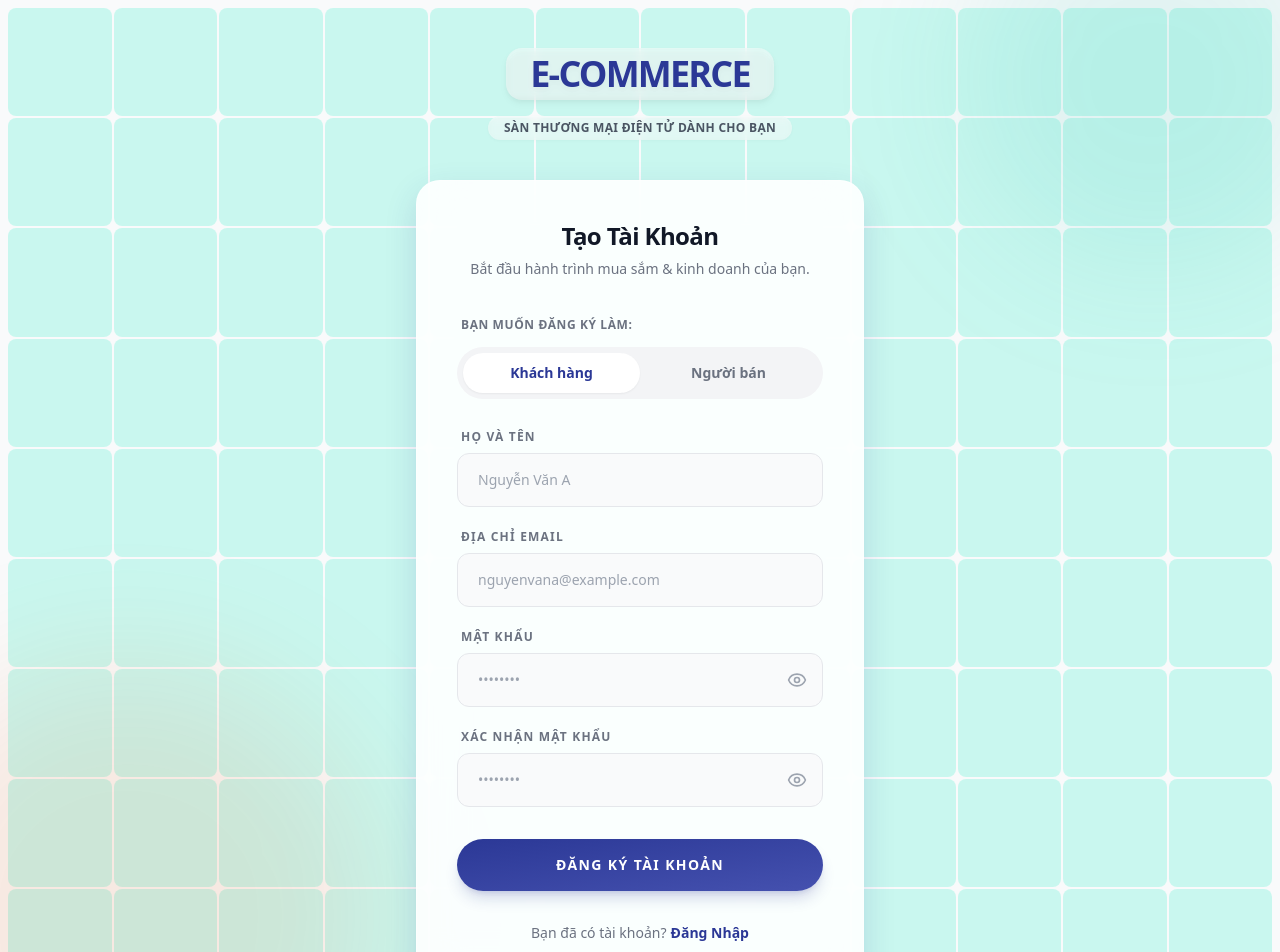
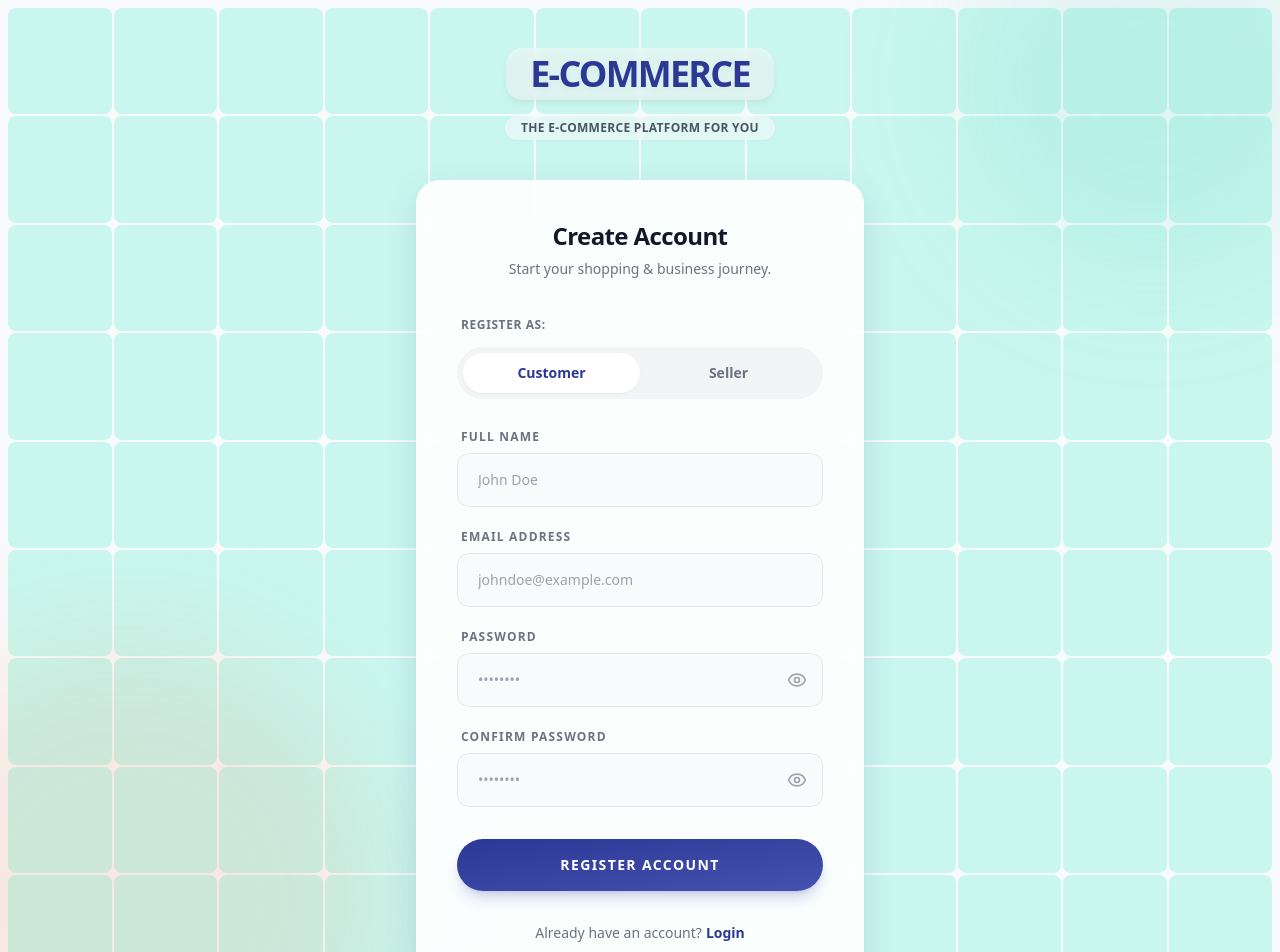
Before and after one commit to KhuongVAnh/e-commerce, a React (Vite) app in the folder frontend/: page /register in a window 1280 px wide. Shown: the top 952 px of the page. Built offline with nearby package versions, Linux system fonts and the light colour scheme; no server answers; the HTML template or start-up script is replaced by a standard one.

Commit message:
fetch(frontend): update auth
add change language

```diff
--- a/frontend/src/pages/auth/Login.jsx
+++ b/frontend/src/pages/auth/Login.jsx
@@ -1,5 +1,6 @@
 import { useState } from 'react';
 import { Link, useNavigate } from 'react-router-dom';
+import { useTranslation } from 'react-i18next';
 import { Eye, EyeOff, User, Store, ShieldAlert, ArrowLeft } from 'lucide-react';
 import { authService } from '../../services/authService';
 import useAuthStore from '../../store/useAuthStore';
@@ -7,6 +8,7 @@ import AuthBackground from '../../components/AuthBackground';
 
 const Login = () => {
   const navigate = useNavigate();
+  const { t } = useTranslation();
   const setAuthData = useAuthStore((state) => state.setAuthData);
 
   const [step, setStep] = useState(1);
@@ -59,7 +61,7 @@ const Login = () => {
       } else if (error?.message) {
         setErrorMsg(error.message);
       } else {
-        setErrorMsg("Đăng nhập thất bại. Vui lòng kiểm tra lại hệ thống.");
+        setErrorMsg(t("Đăng nhập thất bại. Vui lòng kiểm tra lại hệ thống."));
       }
     } finally {
       setLoading(false);
@@ -70,33 +72,28 @@ const Login = () => {
     <div className="font-sans text-gray-900 min-h-screen flex flex-col relative">
       <main className="flex-grow flex flex-col items-center justify-center relative overflow-hidden px-4 py-12">
 
-        {/* HIỆU ỨNG NỀN TƯƠNG TÁC */}
         <AuthBackground />
 
-        {/* LỚP DECORATION MỜ */}
         <div className="absolute top-[-10%] right-[-5%] w-[40rem] h-[40rem] rounded-full bg-[#2b3896]/10 blur-[120px] pointer-events-none z-0"></div>
         <div className="absolute bottom-[-10%] left-[-5%] w-[30rem] h-[30rem] rounded-full bg-orange-600/10 blur-[100px] pointer-events-none z-0"></div>
 
-        {/* NỘI DUNG CHÍNH  */}
         <div className="mb-10 text-center w-full flex flex-col items-center z-10 pointer-events-none">
           <h1 className="text-4xl font-extrabold tracking-tighter text-[#2b3896] leading-none mb-2 uppercase drop-shadow-md bg-white/50 px-6 py-2 rounded-2xl backdrop-blur-sm inline-block">
             E-COMMERCE
           </h1>
           <p className="text-gray-600 tracking-wide uppercase text-xs font-bold drop-shadow-sm bg-white/50 px-4 py-1 rounded-full backdrop-blur-sm mt-2">
-            Sàn thương mại điện tử dành cho bạn
+            {t('Sàn thương mại điện tử dành cho bạn')}
           </p>
         </div>
 
-        {/* CONTAINER FORM */}
         <div className="w-full max-w-md z-10">
           <div className="bg-white/90 backdrop-blur-xl shadow-[0px_12px_32px_rgba(43,56,150,0.15)] rounded-3xl p-8 md:p-10 border border-white/40 min-h-[400px] flex flex-col justify-center">
 
-            {/* BƯỚC 1: MÀN HÌNH CHỌN ROLE */}
             {step === 1 && (
               <div className="animate-in fade-in slide-in-from-bottom-4 duration-500">
                 <header className="mb-8 text-center">
-                  <h2 className="font-extrabold text-2xl text-gray-900 leading-tight tracking-tight mb-2">Bạn là ai?</h2>
-                  <p className="text-sm text-gray-500 font-medium">Vui lòng chọn tư cách đăng nhập</p>
+                  <h2 className="font-extrabold text-2xl text-gray-900 leading-tight tracking-tight mb-2">{t('Bạn là ai?')}</h2>
+                  <p className="text-sm text-gray-500 font-medium">{t('Vui lòng chọn tư cách đăng nhập')}</p>
                 </header>
 
                 <div className="space-y-4">
@@ -108,8 +105,8 @@ const Login = () => {
                       <User size={24} />
                     </div>
                     <div className="text-left">
-                      <h3 className="font-bold text-gray-900 text-lg">Khách hàng</h3>
-                      <p className="text-xs text-gray-500 font-medium">Mua sắm & Theo dõi đơn hàng</p>
+                      <h3 className="font-bold text-gray-900 text-lg">{t('Khách hàng')}</h3>
+                      <p className="text-xs text-gray-500 font-medium">{t('Mua sắm & Theo dõi đơn hàng')}</p>
                     </div>
                   </button>
 
@@ -121,8 +118,8 @@ const Login = () => {
                       <Store size={24} />
                     </div>
                     <div className="text-left">
-                      <h3 className="font-bold text-gray-900 text-lg">Người bán hàng</h3>
-                      <p className="text-xs text-gray-500 font-medium">Quản lý gian hàng & Sản phẩm</p>
+                      <h3 className="font-bold text-gray-900 text-lg">{t('Người bán hàng')}</h3>
+                      <p className="text-xs text-gray-500 font-medium">{t('Quản lý gian hàng & Sản phẩm')}</p>
                     </div>
                   </button>
 
@@ -134,29 +131,28 @@ const Login = () => {
                       <ShieldAlert size={24} />
                     </div>
                     <div className="text-left">
-                      <h3 className="font-bold text-gray-900 text-lg">Quản trị viên</h3>
-                      <p className="text-xs text-gray-500 font-medium">Truy cập hệ thống quản lý</p>
+                      <h3 className="font-bold text-gray-900 text-lg">{t('Quản trị viên')}</h3>
+                      <p className="text-xs text-gray-500 font-medium">{t('Truy cập hệ thống quản lý')}</p>
                     </div>
                   </button>
                 </div>
               </div>
             )}
 
-            {/* BƯỚC 2: MÀN HÌNH ĐIỀN FORM ĐĂNG NHẬP */}
             {step === 2 && (
               <div className="animate-in fade-in slide-in-from-right-8 duration-500">
                 <header className="mb-6 relative flex items-center justify-center">
                   <button
                     onClick={() => setStep(1)}
                     className="absolute left-0 p-2 text-gray-400 hover:text-gray-900 hover:bg-gray-100 rounded-full transition-colors"
-                    title="Quay lại chọn vai trò"
+                    title={t("Quay lại chọn vai trò")}
                   >
                     <ArrowLeft size={20} />
                   </button>
                   <div className="text-center">
-                    <h2 className="font-extrabold text-2xl text-gray-900 leading-tight tracking-tight">Đăng Nhập</h2>
+                    <h2 className="font-extrabold text-2xl text-gray-900 leading-tight tracking-tight">{t('Đăng Nhập')}</h2>
                     <p className="text-xs font-bold text-[#2b3896] uppercase tracking-widest mt-1">
-                      Dành cho {role === 'SELLER' ? 'Người Bán' : role === 'ADMIN' ? 'Quản Trị Viên' : 'Khách Hàng'}
+                      {t('Dành cho')} {role === 'SELLER' ? t('Người Bán') : role === 'ADMIN' ? t('Quản Trị Viên') : t('Khách Hàng')}
                     </p>
                   </div>
                 </header>
@@ -170,13 +166,13 @@ const Login = () => {
                 <form className="space-y-6" onSubmit={handleSubmit}>
                   <div className="space-y-2">
                     <label className="block text-xs font-bold uppercase tracking-widest text-gray-500 ml-1">
-                      Địa chỉ Email
+                      {t('Địa chỉ Email')}
                     </label>
                     <div className="relative">
                       <input
                         name="email" type="email" required
                         value={formData.email} onChange={handleChange}
-                        placeholder="name@example.com"
+                        placeholder={t("name@example.com")}
                         className="w-full px-4 py-4 bg-gray-50 border border-gray-200 rounded-xl focus:border-[#2b3896] focus:ring-2 focus:ring-[#2b3896]/20 transition-all outline-none text-sm font-medium"
                       />
                     </div>
@@ -185,7 +181,7 @@ const Login = () => {
                   <div className="space-y-2">
                     <div className="flex justify-between items-center px-1">
                       <label className="block text-xs font-bold uppercase tracking-widest text-gray-500">
-                        Mật khẩu
+                        {t('Mật khẩu')}
                       </label>
                     </div>
                     <div className="relative">
@@ -209,14 +205,14 @@ const Login = () => {
                     className={`w-full mt-8 py-4 rounded-full text-white font-bold text-sm tracking-widest uppercase shadow-lg transition-all
                       ${loading ? 'bg-gray-400 cursor-not-allowed' : 'bg-gradient-to-br from-[#2b3896] to-[#4551af] shadow-[#2b3896]/20 hover:scale-[1.02] active:scale-95'}`}
                   >
-                    {loading ? 'Đang xử lý...' : 'Đăng nhập'}
+                    {loading ? t('Đang xử lý...') : t('Đăng nhập')}
                   </button>
 
                   {(role === 'CUSTOMER' || role === 'SELLER') && (
                     <p className="text-center mt-6 text-sm text-gray-500 font-medium">
-                      Bạn chưa có tài khoản?{' '}
-                      <Link to="/register" className="text-[#2b3896] hover:underline font-bold transition-all">
-                        Đăng Ký
+                      {t('Bạn chưa có tài khoản?')}
+                      <Link to="/register" className="text-[#2b3896] hover:underline font-bold transition-all ml-1">
+                        {t('Đăng Ký')}
                       </Link>
                     </p>
                   )}
@@ -229,7 +225,7 @@ const Login = () => {
       </main>
 
       <footer className="w-full py-6 text-center border-t border-gray-200 bg-white/50 backdrop-blur-sm relative z-10">
-        <p className="text-xs text-gray-500 tracking-widest uppercase font-bold">© 2026 Đồ án E-Commerce. Nhóm 31.</p>
+        <p className="text-xs text-gray-500 tracking-widest uppercase font-bold">© {t('2026 Đồ án E-Commerce. Nhóm 31.')}</p>
       </footer>
     </div>
   );
--- a/frontend/src/pages/auth/Register.jsx
+++ b/frontend/src/pages/auth/Register.jsx
@@ -1,20 +1,19 @@
 import { useState } from 'react';
 import { Link, useNavigate } from 'react-router-dom';
+import { useTranslation } from 'react-i18next';
 import { Eye, EyeOff } from 'lucide-react';
 import { authService } from '../../services/authService';
 import AuthBackground from '../../components/AuthBackground';
 
 const Register = () => {
   const navigate = useNavigate();
+  const { t } = useTranslation();
 
-  // State quản lý việc chọn Role
   const [role, setRole] = useState('customer');
 
-  // State quản lý ẩn/hiện mật khẩu
   const [showPassword, setShowPassword] = useState(false);
   const [showConfirmPassword, setShowConfirmPassword] = useState(false);
 
-  // State quản lý API và Form
   const [loading, setLoading] = useState(false);
   const [errorMsg, setErrorMsg] = useState('');
   const [formData, setFormData] = useState({
@@ -24,18 +23,16 @@ const Register = () => {
     confirmPassword: ''
   });
 
-  // Cập nhật dữ liệu khi gõ
   const handleChange = (e) => {
     setFormData({ ...formData, [e.target.name]: e.target.value });
-    setErrorMsg(''); // Xóa lỗi khi gõ lại
+    setErrorMsg('');
   };
 
-  // Xử lý khi bấm nút Đăng Ký
   const handleSubmit = async (e) => {
     e.preventDefault();
 
     if (formData.password !== formData.confirmPassword) {
-      setErrorMsg("Mật khẩu xác nhận không khớp!");
+      setErrorMsg(t("Mật khẩu xác nhận không khớp!"));
       return;
     }
 
@@ -52,7 +49,7 @@ const Register = () => {
 
       await authService.register(payload);
 
-      alert("Đăng ký thành công! Vui lòng đăng nhập.");
+      alert(t("Đăng ký thành công! Vui lòng đăng nhập."));
       navigate('/login');
 
     } catch (error) {
@@ -61,7 +58,7 @@ const Register = () => {
       } else if (error && error.message) {
         setErrorMsg(error.message);
       } else {
-        setErrorMsg("Đăng ký thất bại. Vui lòng thử lại.");
+        setErrorMsg(t("Đăng ký thất bại. Vui lòng thử lại."));
       }
     } finally {
       setLoading(false);
@@ -82,18 +79,17 @@ const Register = () => {
             E-COMMERCE
           </h1>
           <p className="text-gray-600 tracking-wide uppercase text-xs font-bold drop-shadow-sm bg-white/50 px-4 py-1 rounded-full backdrop-blur-sm mt-2">
-            Sàn thương mại điện tử dành cho bạn
+            {t('Sàn thương mại điện tử dành cho bạn')}
           </p>
         </div>
 
         <section className="w-full max-w-md z-10">
           <div className="bg-white/90 backdrop-blur-xl shadow-[0px_12px_32px_rgba(43,56,150,0.15)] rounded-3xl p-8 md:p-10 border border-white/40">
             <header className="mb-8 text-center">
-              <h2 className="font-extrabold text-2xl text-gray-900 leading-tight tracking-tight">Tạo Tài Khoản</h2>
-              <p className="text-gray-500 text-sm mt-2 font-medium">Bắt đầu hành trình mua sắm & kinh doanh của bạn.</p>
+              <h2 className="font-extrabold text-2xl text-gray-900 leading-tight tracking-tight">{t('Tạo Tài Khoản')}</h2>
+              <p className="text-gray-500 text-sm mt-2 font-medium">{t('Bắt đầu hành trình mua sắm & kinh doanh của bạn.')}</p>
             </header>
 
-            {/* HIỂN THỊ LỖI */}
             {errorMsg && (
               <div className="mb-6 p-3 bg-red-50 border border-red-200 text-red-600 text-sm rounded-xl font-medium text-center">
                 {errorMsg}
@@ -102,59 +98,57 @@ const Register = () => {
 
             <form className="space-y-6" onSubmit={handleSubmit}>
 
-              {/* Chọn Role */}
               <div className="space-y-3">
-                <span className="text-xs font-bold uppercase tracking-wider text-gray-500 ml-1">Bạn muốn đăng ký làm:</span>
+                <span className="text-xs font-bold uppercase tracking-wider text-gray-500 ml-1">{t('Bạn muốn đăng ký làm:')}</span>
                 <div className="flex p-1.5 bg-gray-100 rounded-full">
                   <button
                     type="button"
                     onClick={() => setRole('customer')}
                     className={`flex-1 py-2.5 px-4 rounded-full text-sm font-bold transition-all duration-300 ${role === 'customer' ? 'bg-white text-[#2b3896] shadow-sm' : 'text-gray-500 hover:text-[#2b3896]'}`}
                   >
-                    Khách hàng
+                    {t('Khách hàng')}
                   </button>
                   <button
                     type="button"
                     onClick={() => setRole('seller')}
                     className={`flex-1 py-2.5 px-4 rounded-full text-sm font-bold transition-all duration-300 ${role === 'seller' ? 'bg-white text-orange-600 shadow-sm' : 'text-gray-500 hover:text-orange-600'}`}
                   >
-                    Người bán
+                    {t('Người bán')}
                   </button>
                 </div>
               </div>
 
-              {/* Các Input Fields */}
               <div className="space-y-4">
 
                 <div className="space-y-1.5">
-                  <label className="text-xs font-bold text-gray-500 ml-1 uppercase tracking-widest">Họ và Tên</label>
+                  <label className="text-xs font-bold text-gray-500 ml-1 uppercase tracking-widest">{t('Họ và Tên')}</label>
                   <input
                     name="fullName"
                     type="text"
                     required
                     value={formData.fullName}
                     onChange={handleChange}
-                    placeholder="Nguyễn Văn A"
+                    placeholder={t("Nguyễn Văn A")}
                     className="w-full bg-gray-50 border border-gray-200 rounded-xl px-5 py-4 text-gray-900 placeholder-gray-400 focus:ring-2 focus:border-[#2b3896] focus:ring-[#2b3896]/40 transition-all outline-none text-sm font-medium"
                   />
                 </div>
 
                 <div className="space-y-1.5">
-                  <label className="text-xs font-bold text-gray-500 ml-1 uppercase tracking-widest">Địa chỉ Email</label>
+                  <label className="text-xs font-bold text-gray-500 ml-1 uppercase tracking-widest">{t('Địa chỉ Email')}</label>
                   <input
                     name="email"
                     type="email"
                     required
                     value={formData.email}
                     onChange={handleChange}
-                    placeholder="nguyenvana@example.com"
+                    placeholder={t("nguyenvana@example.com")}
                     className="w-full bg-gray-50 border border-gray-200 rounded-xl px-5 py-4 text-gray-900 placeholder-gray-400 focus:ring-2 focus:border-[#2b3896] focus:ring-[#2b3896]/40 transition-all outline-none text-sm font-medium"
                   />
                 </div>
 
                 <div className="grid grid-cols-1 gap-4">
                   <div className="space-y-1.5">
-                    <label className="text-xs font-bold text-gray-500 ml-1 uppercase tracking-widest">Mật khẩu</label>
+                    <label className="text-xs font-bold text-gray-500 ml-1 uppercase tracking-widest">{t('Mật khẩu')}</label>
                     <div className="relative">
                       <input
                         name="password"
@@ -176,7 +170,7 @@ const Register = () => {
                   </div>
 
                   <div className="space-y-1.5">
-                    <label className="text-xs font-bold text-gray-500 ml-1 uppercase tracking-widest">Xác nhận mật khẩu</label>
+                    <label className="text-xs font-bold text-gray-500 ml-1 uppercase tracking-widest">{t('Xác nhận mật khẩu')}</label>
                     <div className="relative">
                       <input
                         name="confirmPassword"
@@ -199,36 +193,35 @@ const Register = () => {
                 </div>
               </div>
 
-              {/* Nút Submit */}
               <div className="pt-2">
                 <button
                   type="submit"
                   disabled={loading}
                   className={`w-full text-white font-bold tracking-widest uppercase py-4 rounded-full shadow-lg transition-all duration-150 text-sm ${loading ? 'bg-gray-400 cursor-not-allowed' : 'bg-gradient-to-br from-[#2b3896] to-[#4551af] shadow-[#2b3896]/20 hover:scale-[1.02] active:scale-[0.98]'}`}
                 >
-                  {loading ? 'Đang xử lý...' : 'Đăng Ký Tài Khoản'}
+                  {loading ? t('Đang xử lý...') : t('Đăng Ký Tài Khoản')}
                 </button>
               </div>
             </form>
 
             <div className="mt-8 text-center">
               <p className="text-gray-500 text-sm font-medium">
-                Bạn đã có tài khoản?
-                <Link to="/login" className="text-[#2b3896] font-bold hover:underline transition-all ml-1">Đăng Nhập</Link>
+                {t('Bạn đã có tài khoản?')}
+                <Link to="/login" className="text-[#2b3896] font-bold hover:underline transition-all ml-1">{t('Đăng Nhập')}</Link>
               </p>
             </div>
           </div>
 
           <div className="mt-8 px-6 text-center">
             <p className="text-gray-400 text-[11px] leading-relaxed uppercase tracking-widest font-semibold drop-shadow-sm bg-white/50 backdrop-blur-sm rounded-lg p-2 inline-block">
-              Bằng việc đăng ký, bạn đồng ý với <Link to="/terms" className="hover:text-[#2b3896] transition-colors underline">Điều khoản</Link> & <Link to="/privacy" className="hover:text-[#2b3896] transition-colors underline">Bảo mật</Link>
+              {t('Bằng việc đăng ký, bạn đồng ý với')} <Link to="/terms" className="hover:text-[#2b3896] transition-colors underline">{t('Điều khoản')}</Link> & <Link to="/privacy" className="hover:text-[#2b3896] transition-colors underline">{t('Bảo mật')}</Link>
             </p>
           </div>
         </section>
       </main>
 
       <footer className="w-full py-6 text-center border-t border-gray-200 bg-white/50 backdrop-blur-sm relative z-10">
-        <p className="text-xs text-gray-500 tracking-widest uppercase font-bold">© 2026 Đồ án E-Commerce. Nhóm 31.</p>
+        <p className="text-xs text-gray-500 tracking-widest uppercase font-bold">© {t('2026 Đồ án E-Commerce. Nhóm 31.')}</p>
       </footer>
     </div>
   );
```
